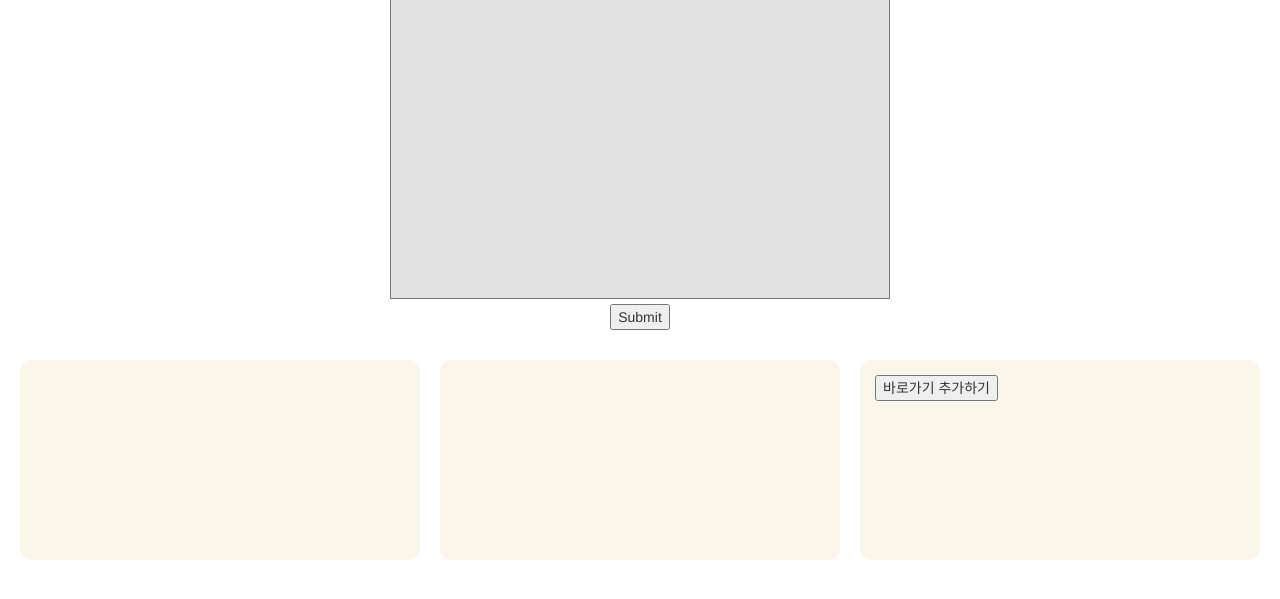
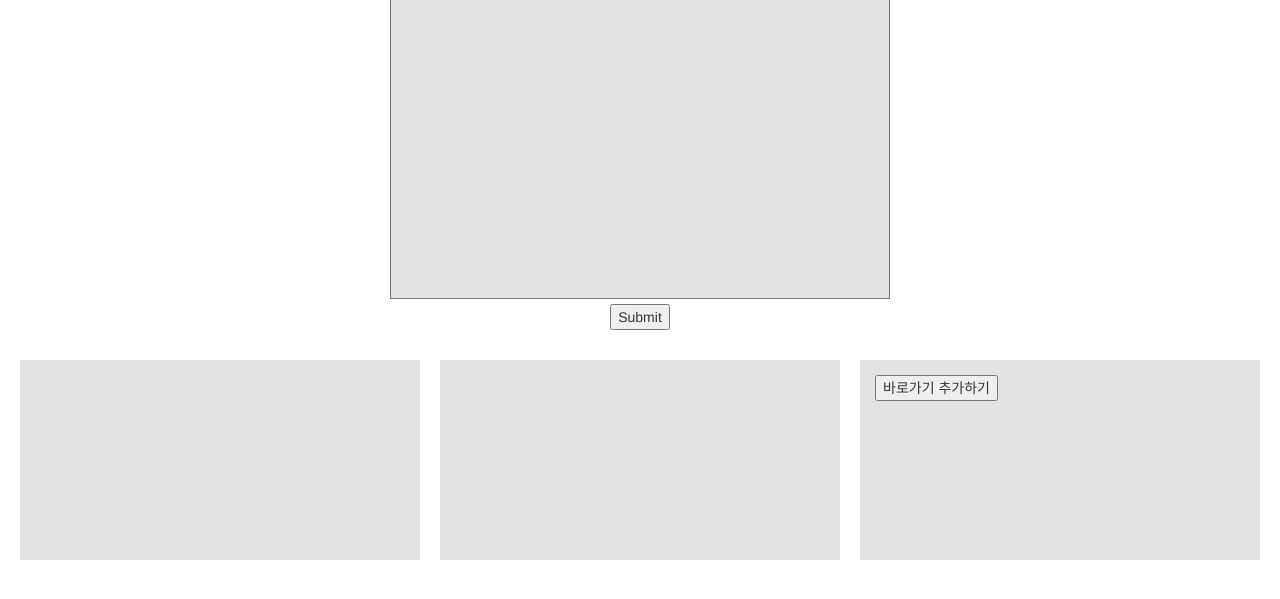
Before and after one commit to Seung-a-oh/my_start_page, a Django app: template start/templates/start/index.html in a window 1280 px wide. Shown: the part 97-696 px from the top of the page. Run offline with Django 4.2, Linux system fonts and the light colour scheme; the template is opened without the code that fills it, so the values that code supplies are empty; some libraries are stand-ins or nearby versions.

Commit message:
디자인 수정

```diff
--- a/start/static/start/index.css
+++ b/start/static/start/index.css
@@ -52,8 +52,8 @@ textarea {
     float: left;
     width: 400px;
     height: 200px;
-    border-radius: 10px;
-    background-color: rgb(250, 247, 234);
+    /* border-radius: 10px; */
+    background-color: rgb(226, 226, 226);
     padding: 15px;
     margin-left: 20px;
 }
@@ -69,8 +69,8 @@ textarea {
     float: left;
     width: 400px;
     height: 200px;
-    border-radius: 10px;
-    background-color: rgb(250, 247, 234);
+    /* border-radius: 10px; */
+    background-color: rgb(226, 226, 226);
     padding: 15px;
     margin-left: 20px;
 }
@@ -86,8 +86,8 @@ textarea {
     float: left;
     width: 400px;
     height: 200px;
-    border-radius: 10px;
-    background-color: rgb(250, 247, 234);
+    /* border-radius: 10px; */
+    background-color: rgb(226, 226, 226);
     padding: 15px;
     margin-left: 20px;
 }
--- a/start/templates/start/add.html
+++ b/start/templates/start/add.html
@@ -7,8 +7,8 @@
   <title>{% block title %}{% endblock %}</title>
   <meta charset="utf-8">
   <meta name="viewport" content="width=device-width, initial-scale=1">
+  <link rel="stylesheet" type="text/css" href="{% static 'start/index.css' %}">
   <link rel="stylesheet" href="//maxcdn.bootstrapcdn.com/bootstrap/3.3.6/css/bootstrap.min.css">
-  <link rel="stylesheet" type="text/css" href="{% static 'start/index.css' %}">
   <script src="//ajax.googleapis.com/ajax/libs/jquery/1.12.0/jquery.min.js"></script>
   <script src="//maxcdn.bootstrapcdn.com/bootstrap/3.3.6/js/bootstrap.min.js"></script>
 </head>
--- a/start/templates/start/index.html
+++ b/start/templates/start/index.html
@@ -62,6 +62,7 @@
                 <li>
                     <a href="https://home.sch.ac.kr/sch/06/010100.jsp{{title.link}}">{{title.title}}</a>
                 </li>
+                <br>
             {% endfor %}
             </div>
         </div>
@@ -72,6 +73,7 @@
                 <li>
                     <a href="https://home.sch.ac.kr/iot/03/0101.jsp{{title.link}}">{{title.title}}</a>
                 </li>
+                <br>
             {% endfor %}
             </div>
         </div>
```
